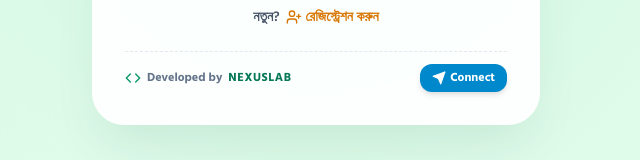
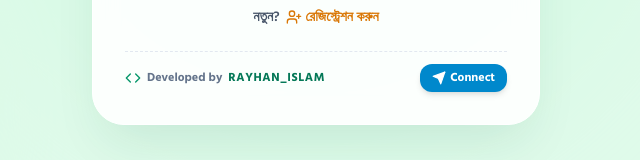
Before and after one commit to 2550rayhanpc/liteearning, a Next.js app: page /login in a window 1280 px wide. Shown: the part 580-740 px from the top of the page, without its empty margins (324-964 px from the left). Built offline with nearby package versions, Linux system fonts and the light colour scheme.

Commit message:
Update page.js

```diff
--- a/app/login/page.js
+++ b/app/login/page.js
@@ -175,7 +175,7 @@ export default function LoginPage() {
           <div className="flex items-center gap-1.5 text-slate-500">
             <Code className="w-4 h-4 text-emerald-600" />
             <span>Developed by</span>
-            <span className="text-emerald-700 font-extrabold tracking-wider">NEXUSLAB</span>
+            <span className="text-emerald-700 font-extrabold tracking-wider">RAYHAN_ISLAM</span>
           </div>
 
           <motion.a
```
